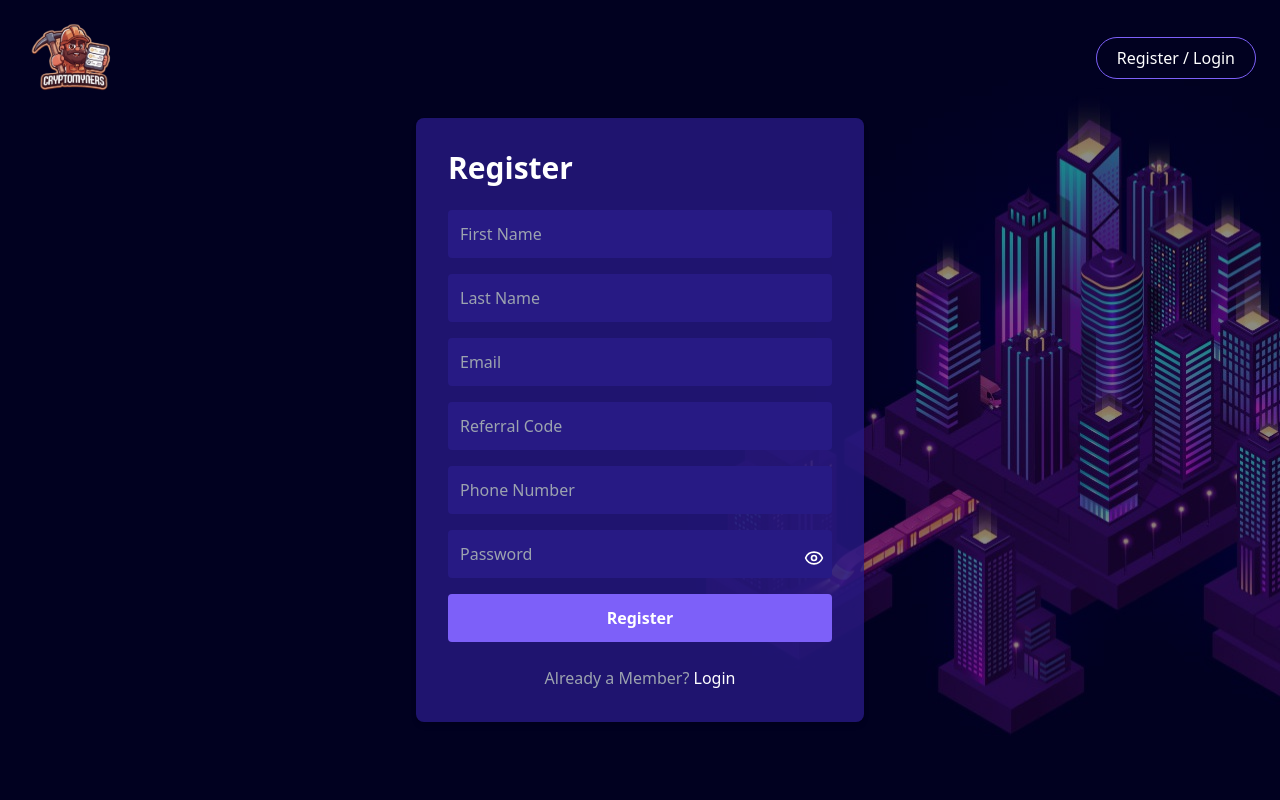
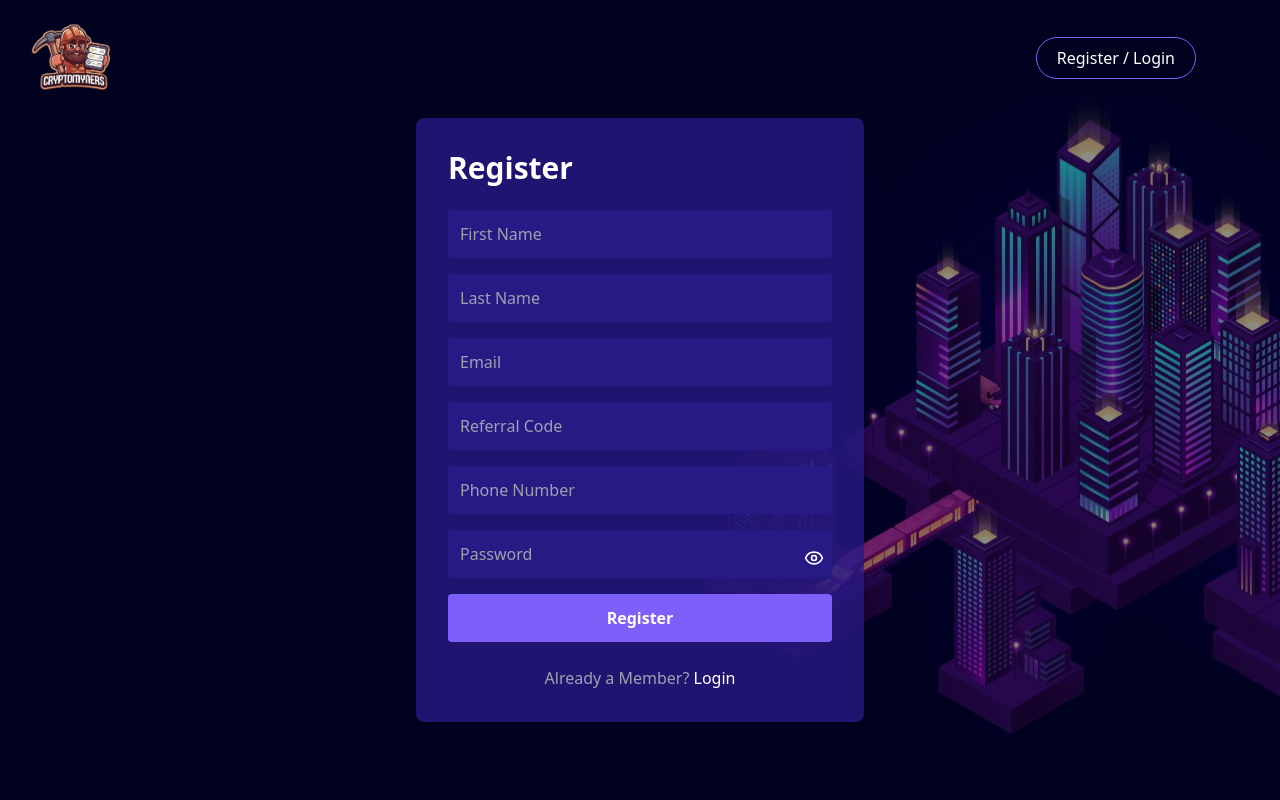
Before and after one commit to Ovesh101/Crypto_Fronted, a React (Vite) app: page /login in a window 1280 px wide. Shown: the top 800 px of the page. Built offline with nearby package versions, Linux system fonts and the light colour scheme; no server answers; what ldrs would draw is missing.

Commit message:
design fixed

```diff
--- a/src/components/Header.jsx
+++ b/src/components/Header.jsx
@@ -68,7 +68,7 @@ function Header() {
             <Link to="/login">Register / Login</Link>
           )}
         </div>
-        <div className={`relative ${user_data.isLoggedIn ? "border border-[#7D60F9]" : "hidden"}  text-white px-2 md:px-5 py-2 items-center hover:bg-[#7D60F9] rounded-[30px] md:rounded-full transition duration-300`}>
+        <div className={`relative ${user_data.isLoggedIn ? "border border-[#7D60F9] hover:bg-[#7D60F9] rounded-[30px] md:rounded-full transition duration-300 " : ""}  text-white px-2 md:px-5 py-2 items-center`}>
           {user_data.isLoggedIn ? (
             <Link to="/user_pending_deposit" className="relative  text-[12px] md:text-[14px]">
               Pending Deposit
```
